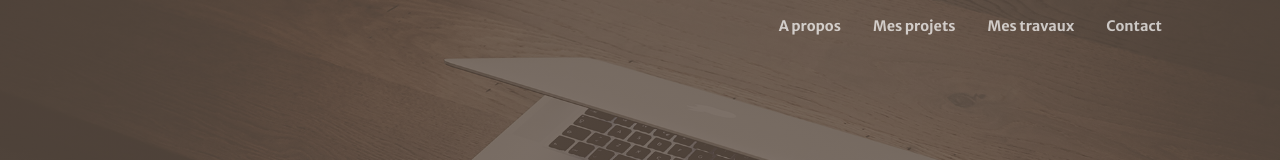
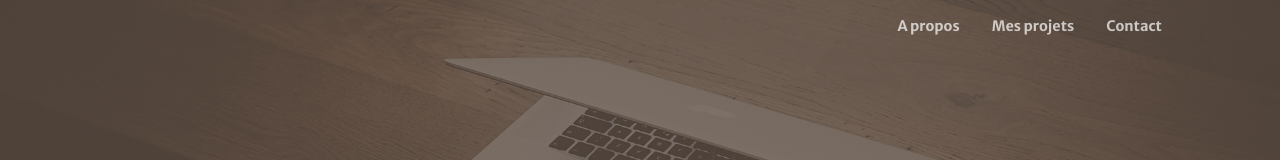
Before and after one commit to DalYou/Projet_8_Portfolio, a plain HTML site: page index.html in a window 1280 px wide. Shown: the top 160 px of the page. Drawn offline with nearby package versions, Linux system fonts and the light colour scheme.

Commit message:
version finale

```diff
--- a/index.html
+++ b/index.html
@@ -28,7 +28,6 @@
                     <ul class="navbar-nav ms-auto my-2 my-lg-0">
                         <li class="nav-item"><a class="nav-link" href="#about">A propos</a></li>
                         <li class="nav-item"><a class="nav-link" href="#services">Mes projets</a></li>
-                        <li class="nav-item"><a class="nav-link" href="#portfolio">Mes travaux</a></li>
                         <li class="nav-item"><a class="nav-link" href="#contact">Contact</a></li>
                     </ul>
                 </div>
```
